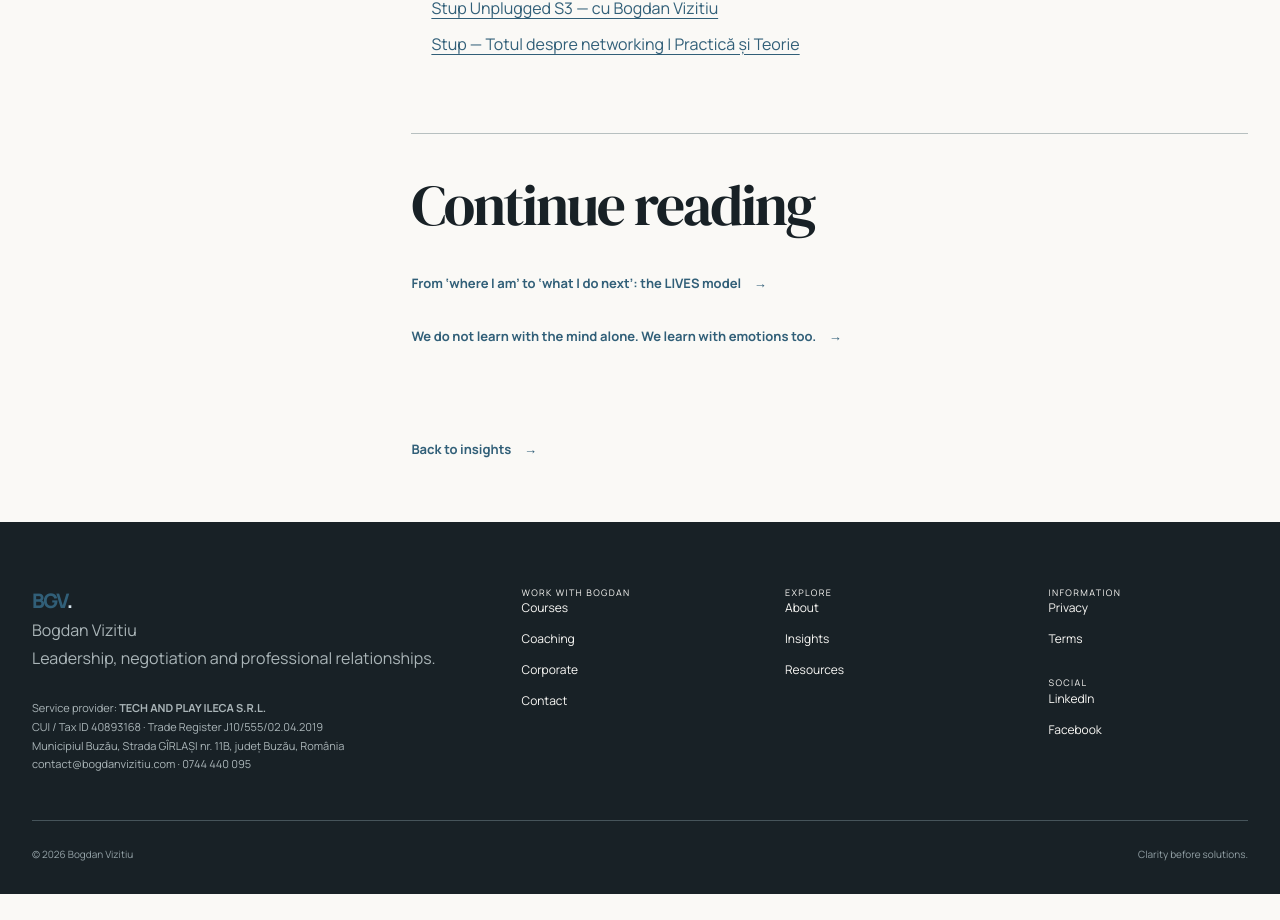
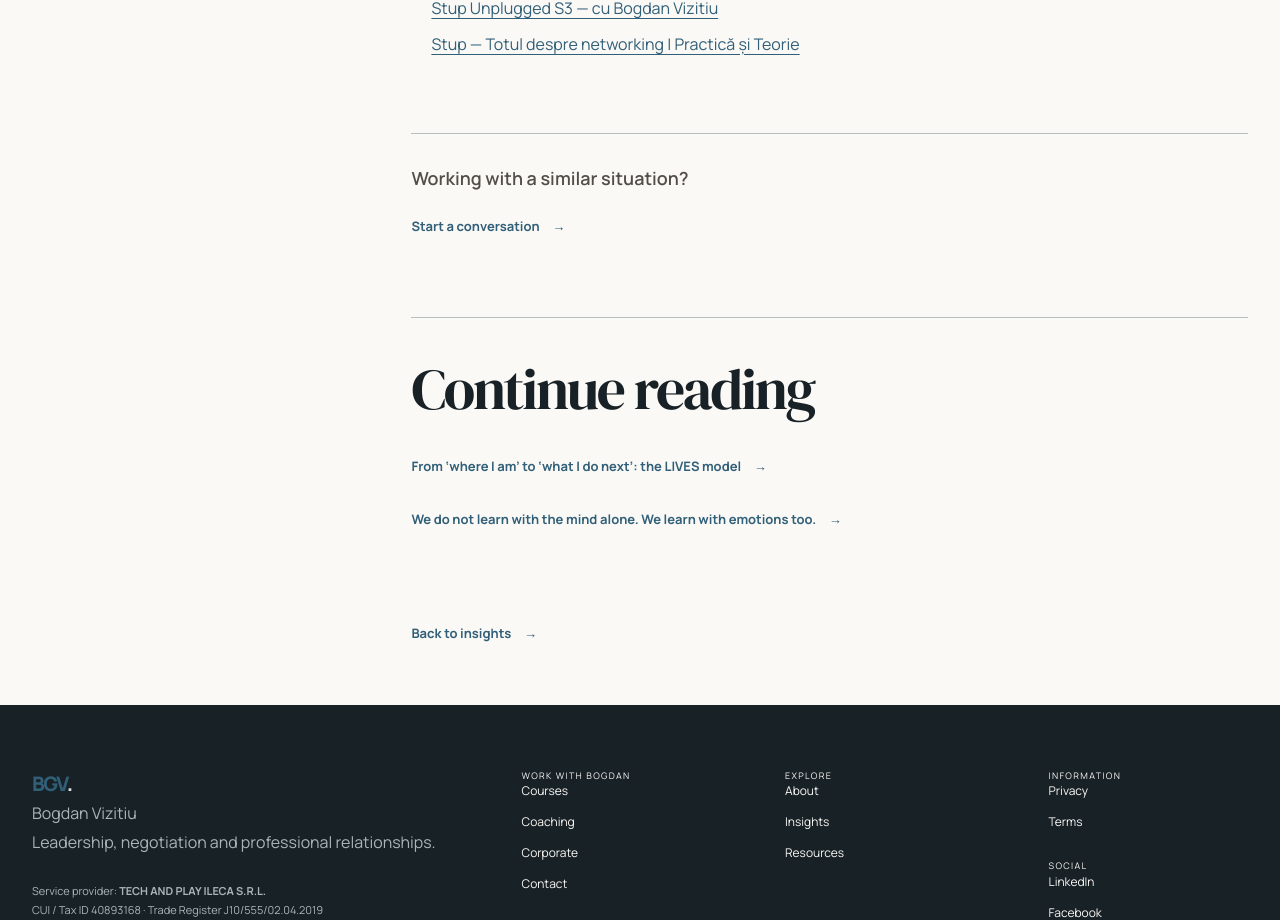
Before and after one commit to ivanovroxana1988-arch/bogdanvizitiu, a Next.js app: page /en/insights/networking-does-not-start-with-exchanging-contacts in a window 1280 px wide. Shown: the part 5979-6899 px from the top of the page. Before the commit the page ends 6873 px from the top, so only its background shows below. Built offline with nearby package versions, Linux system fonts and the light colour scheme.

Commit message:
Add consistent commercial CTA to relevant insights

```diff
--- a/app/_views/insights/[slug]/page.tsx
+++ b/app/_views/insights/[slug]/page.tsx
@@ -14,6 +14,14 @@ const insightConcepts:Record<string,'livesEditorial'|'emotionsLearningEditorial'
   'cat-din-viata-traim-pe-pilot-automat':'mindfulnessAutopilotEditorial',
   'negocierea-nu-este-doar-despre-argumente':'negotiationEditorial',
 }
+
+const commercialInsightSlugs=new Set([
+  'networkingul-nu-incepe-cu-schimbul-de-contacte',
+  'de-la-unde-sunt-la-ce-fac-mai-departe-modelul-lives',
+  'nu-invatam-doar-cu-mintea',
+  'cat-din-viata-traim-pe-pilot-automat',
+  'negocierea-nu-este-doar-despre-argumente',
+])
 
 export function generateStaticParams(){
   return publishedInsightSlugs.map(slug=>({slug}))
@@ -61,6 +69,10 @@ export default function Insight({params,searchParams}:{params:{slug:string};sear
   if(!insight)notFound()
 
   const related=insights.filter(item=>item.slug!==insight.slug).slice(0,2)
+  const hasCommercialCta=commercialInsightSlugs.has(insight.slug)
+  const commercialCta=locale==='ro'
+    ?{title:'Lucrezi cu o situație asemănătoare?',label:'Începe o conversație'}
+    :{title:'Working with a similar situation?',label:'Start a conversation'}
   const date=new Intl.DateTimeFormat(locale==='ro'?'ro-RO':'en-GB',{
     day:'numeric',month:'long',year:'numeric'
   }).format(new Date(`${insight.publishedAt}T12:00:00Z`))
@@ -111,7 +123,7 @@ export default function Insight({params,searchParams}:{params:{slug:string};sear
 
         {insight.closing.map(paragraph=><p key={paragraph}>{paragraph}</p>)}
 
-        {insight.cta.href && <section>
+        {insight.cta.href&&!(hasCommercialCta&&insight.cta.href==='/contact')&&<section>
           <h2>{insight.cta.title}</h2>
           <ArrowLink href={insight.cta.href}>{insight.cta.label}</ArrowLink>
         </section>}
@@ -124,6 +136,11 @@ export default function Insight({params,searchParams}:{params:{slug:string};sear
           </ul>
         </section>}
 
+        {hasCommercialCta&&<section style={{borderTop:'1px solid var(--line)',paddingTop:28}}>
+          <p style={{fontSize:18,fontWeight:600,margin:'0 0 18px'}}>{commercialCta.title}</p>
+          <ArrowLink href="/contact">{commercialCta.label}</ArrowLink>
+        </section>}
+
         <section className={styles.related}>
           <h2>{locale==='ro'?'Mai departe':'Continue reading'}</h2>
           {related.map(item=><p key={item.slug}><ArrowLink href={`/insights/${item.slug}`}>{item.title}</ArrowLink></p>)}
```
